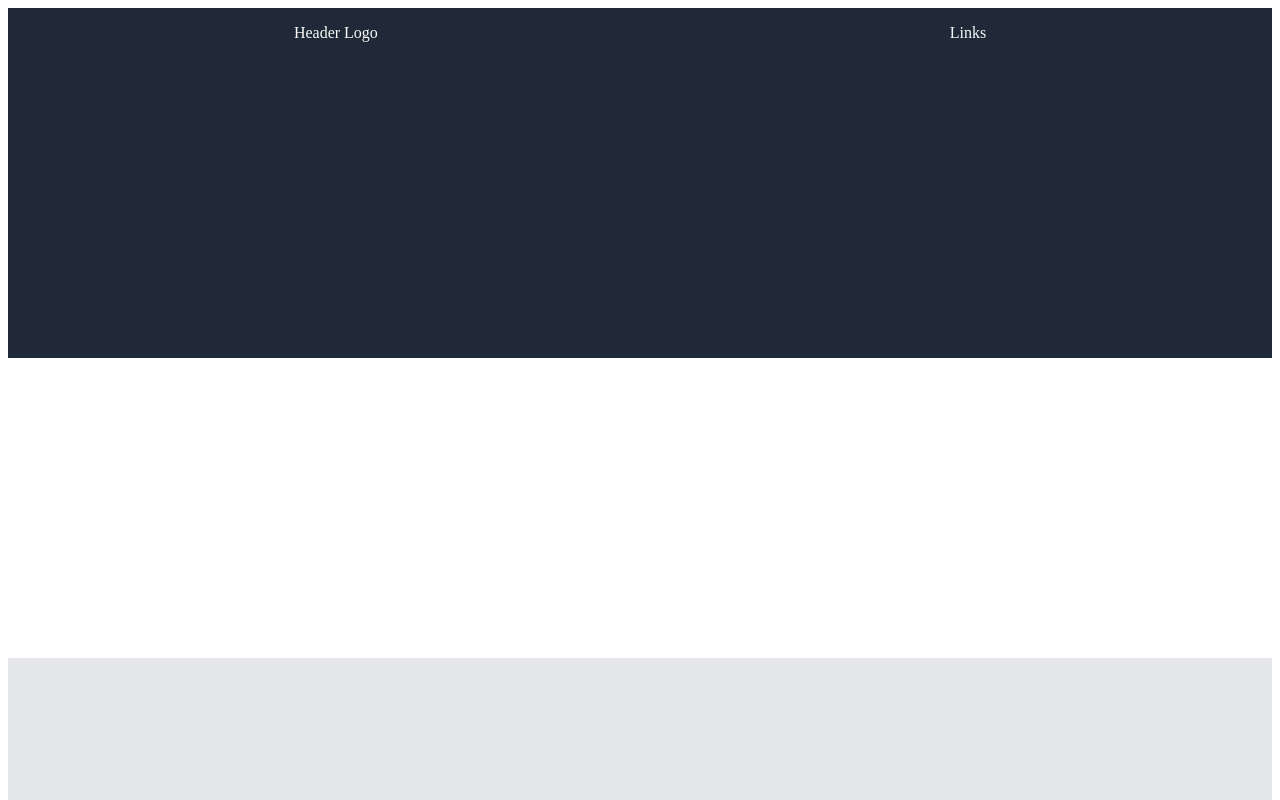
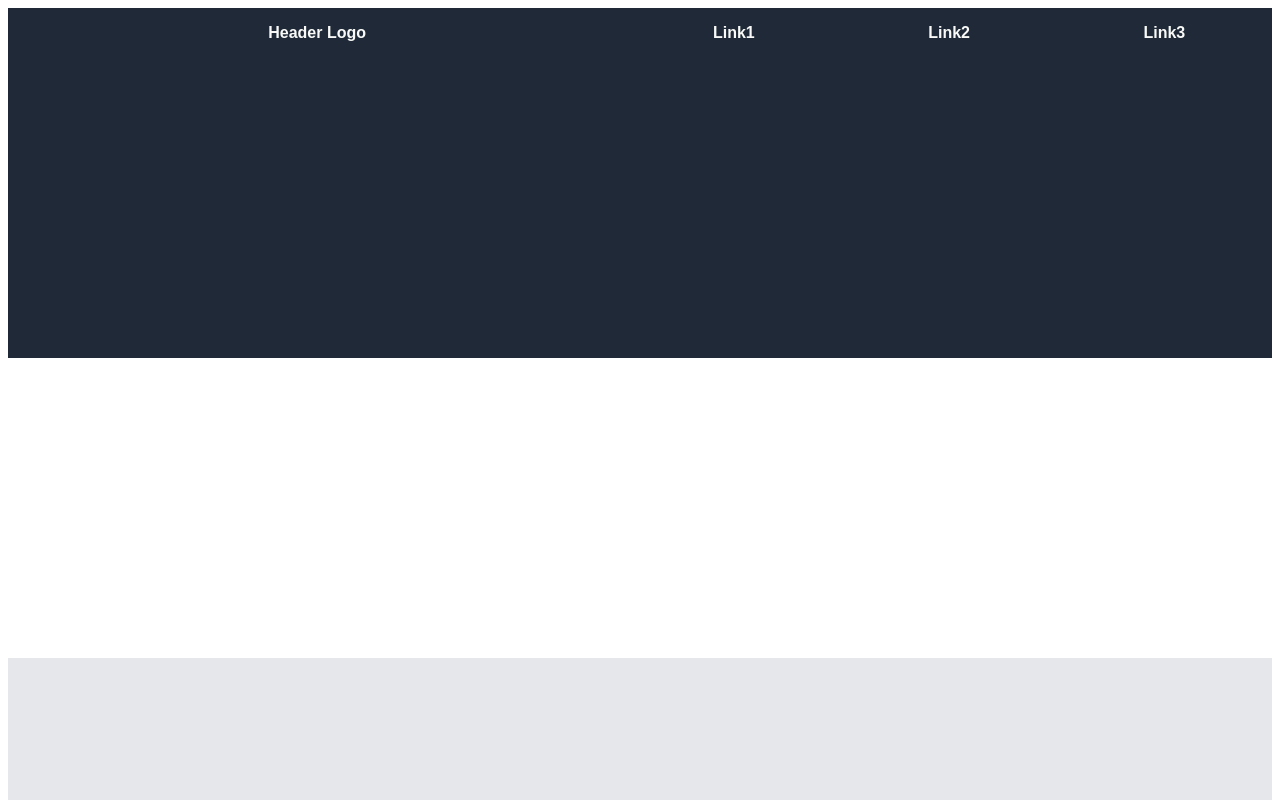
Before and after one commit to BrickEater/landing-page, a plain HTML site: page index.html in a window 1280 px wide. Shown: the top 800 px of the page. Drawn offline with Linux system fonts and the light colour scheme.

Commit message:
I added a grid to the links tag to align the links in the header

```diff
--- a/index.html
+++ b/index.html
@@ -8,7 +8,11 @@
     <body>
         <div class="header">
             <div class="logo"><p>Header Logo</p></div>
-            <div class="links"><p>Links</p></div>
+            <div class="links">
+                <a>Link1</a>
+                <a>Link2</a>
+                <a>Link3</a>
+            </div>
         </div>
         <div class="section one"></div>
         <div class="section two"></div>
--- a/style.css
+++ b/style.css
@@ -1,3 +1,9 @@
+body {
+    font-family:Arial, Helvetica, sans-serif;
+    font-weight: 800;
+}
+
+
 .section {
     background-color:white;
     height:300px;
@@ -11,6 +17,7 @@
     display:flex;
 }
 .header div {
+
     font-weight: 24px;
     color:#f9faf8;
     text-align: center;
@@ -18,6 +25,13 @@
     background-color: #1f2937;
     height:50px;
     flex: 1 1 auto;
+}
+
+.links {
+    display: grid;
+    grid-template-areas:
+        "a b c";
+    place-items: center;
 }
 
 .one {
```
